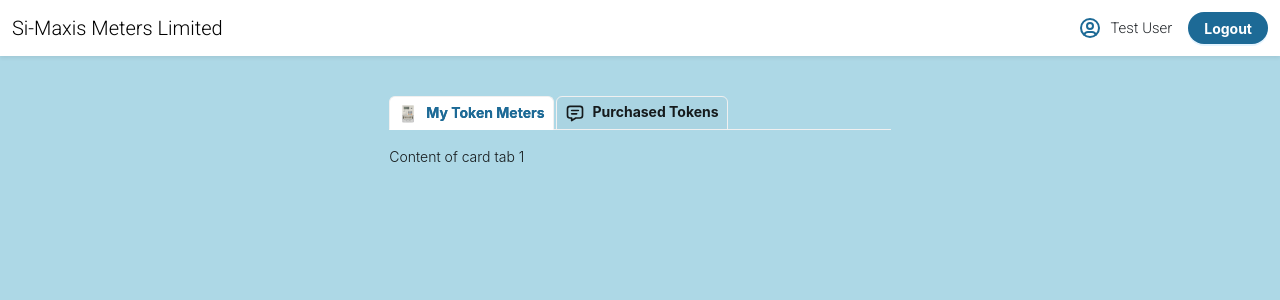
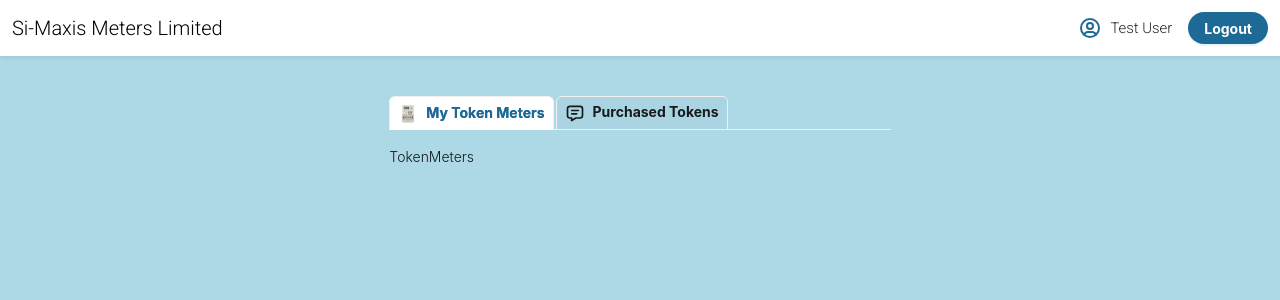
Before and after one commit to ndutagrace25/simaxis, a React (Vite) app: page /my-account in a window 1280 px wide. Shown: the top 300 px of the page. Built offline with nearby package versions, Linux system fonts and the light colour scheme.

Commit message:
pushing all changes

```diff
--- a/src/common/AccountTabs.tsx
+++ b/src/common/AccountTabs.tsx
@@ -1,16 +1,19 @@
 import { Tabs, ConfigProvider } from "antd";
 import meterbox from "../assets/meterbox.png";
 import { IconMessage } from "@tabler/icons-react";
+import { PurchasedTokens, TokenMeters } from "../pages";
 
 const AccountTabs = () => {
   const tabs = [
     {
       icon: <img src={meterbox} width={20} className="me-2" />,
       label: "My Token Meters",
+      element: <TokenMeters />,
     },
     {
       icon: <IconMessage width={20} className="me-2" />,
       label: "Purchased Tokens",
+      element: <PurchasedTokens />,
     },
   ];
   return (
@@ -37,7 +40,7 @@ const AccountTabs = () => {
               </div>
             ),
             key: id,
-            children: `Content of card tab ${id}`,
+            children: _.element,
           };
         })}
       />
--- /dev/null
+++ b/src/pages/PurchasedTokens.tsx
@@ -0,0 +1,5 @@
+const PurchasedTokens = () => {
+  return <div>PurchasedTokens</div>;
+};
+
+export default PurchasedTokens;
--- /dev/null
+++ b/src/pages/TokenMeters.tsx
@@ -0,0 +1,5 @@
+const TokenMeters = () => {
+  return <div>TokenMeters</div>;
+};
+
+export default TokenMeters;
--- a/src/pages/index.ts
+++ b/src/pages/index.ts
@@ -1,5 +1,7 @@
 import Register from "./Register";
 import Login from "./Login";
 import Dashboard from "./Dashboard";
+import TokenMeters from "./TokenMeters";
+import PurchasedTokens from "./PurchasedTokens";
 
-export { Register, Login, Dashboard };
+export { Register, Login, Dashboard, TokenMeters, PurchasedTokens };
```
